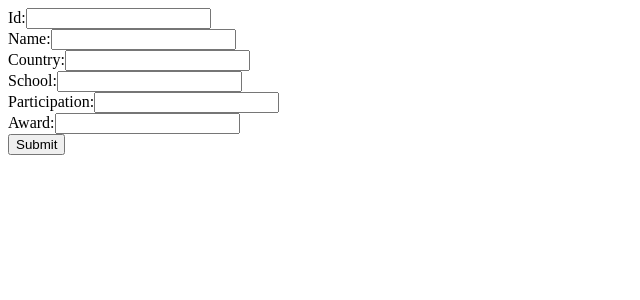
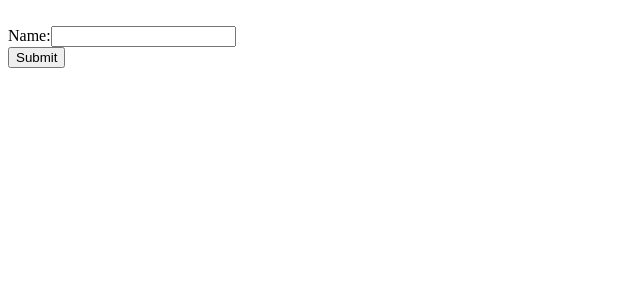
Before and after one commit to overfrenzy/contest-sakha-vercel, a Next.js app: page /databaseForm in a window 1280 px wide. Shown: the top 300 px of the page, without its empty margins (0-640 px from the left). Built offline with nearby package versions, Linux system fonts and the light colour scheme.

Commit message:
minor possible fixes for sql request

```diff
--- a/pages/api/form-submit.js
+++ b/pages/api/form-submit.js
@@ -12,11 +12,10 @@ export default async function handler(req, res) {
     const client = await pool.connect();
 
     // Insert the data into the Participant table
-    const { id, name, country, school, participation, award } = req.body;
-    await client.query(
-      "INSERT INTO Participant (Id, Name, Country, School, Participation, Award) VALUES ($1, $2, $3, $4, $5, $6)",
-      [id, name, country, school, participation, award]
-    );
+    const { id, name } = req.body;
+    await client.query("INSERT INTO Participant (Name) VALUES ($1)", [
+      name,
+    ]);
 
     res.status(200).json({ message: "Data inserted successfully" });
 
--- a/pages/databaseForm.tsx
+++ b/pages/databaseForm.tsx
@@ -56,16 +56,6 @@ export default function HomePage() {
 
   return (
     <form onSubmit={handleSubmit}>
-      <label>
-        Id:
-        <input
-          type="text"
-          name="id"
-          value={formData.id}
-          onChange={handleChange}
-          required
-        />
-      </label>
       <br />
       <label>
         Name:
@@ -73,50 +63,6 @@ export default function HomePage() {
           type="text"
           name="name"
           value={formData.name}
-          onChange={handleChange}
-          required
-        />
-      </label>
-      <br />
-      <label>
-        Country:
-        <input
-          type="text"
-          name="country"
-          value={formData.country}
-          onChange={handleChange}
-          required
-        />
-      </label>
-      <br />
-      <label>
-        School:
-        <input
-          type="text"
-          name="school"
-          value={formData.school}
-          onChange={handleChange}
-          required
-        />
-      </label>
-      <br />
-      <label>
-        Participation:
-        <input
-          type="text"
-          name="participation"
-          value={formData.participation}
-          onChange={handleChange}
-          required
-        />
-      </label>
-      <br />
-      <label>
-        Award:
-        <input
-          type="text"
-          name="award"
-          value={formData.award}
           onChange={handleChange}
           required
         />
```
